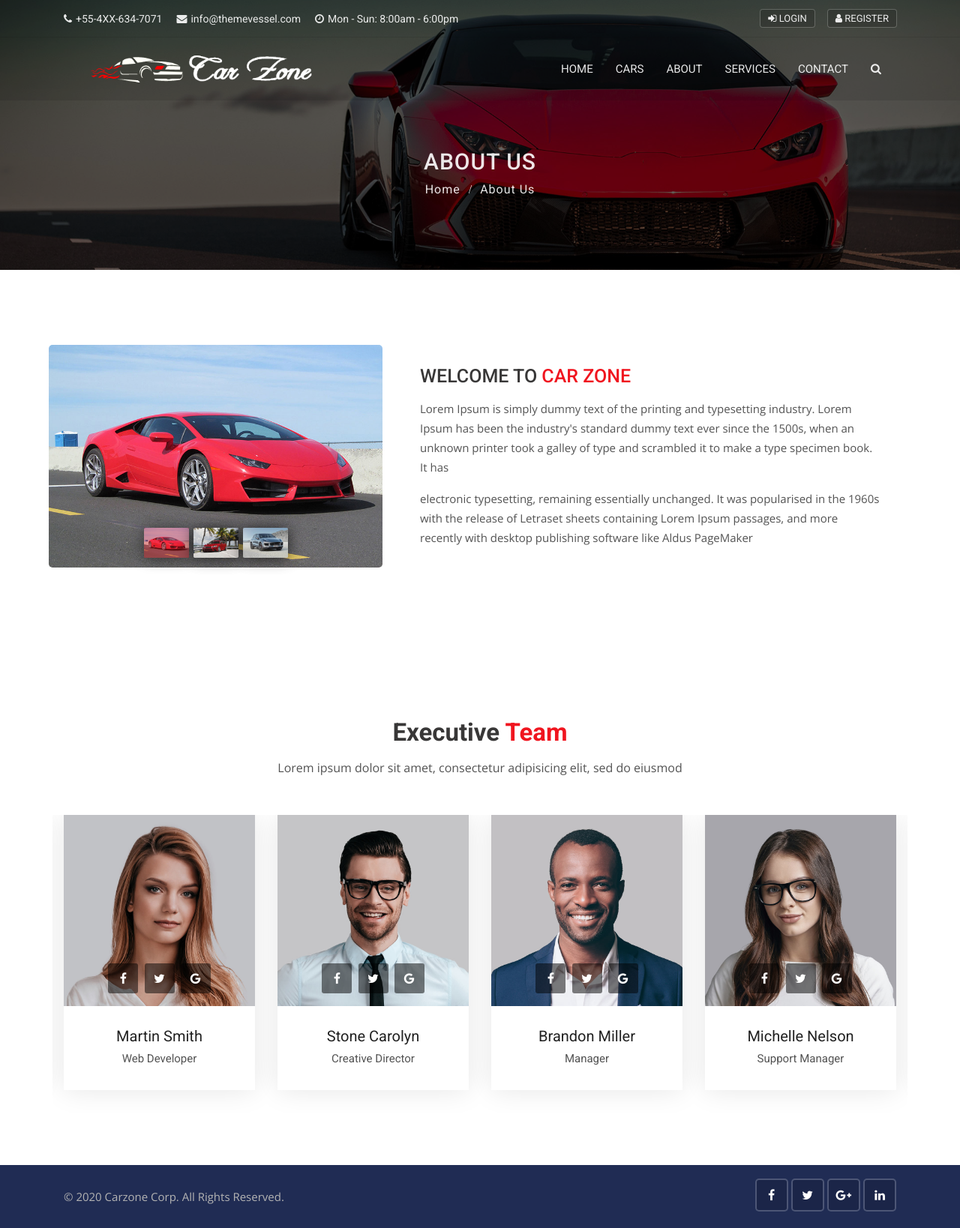
After one commit to srmorteza/Car_Selling_Business_Website, a Django app: page /about in a window 1280 px wide. The commit adds this page. Shown: the whole page at 75% size. Run offline with Django 4.2, Linux system fonts and the light colour scheme; some libraries are stand-ins or nearby versions.

Commit message:
add about,services,contact template to project 1401-6-16

```diff
--- a/pages/urls.py
+++ b/pages/urls.py
@@ -3,5 +3,9 @@ from django.urls import path
 from . import views
 
 urlpatterns = [
-    path('', views.Home, name='home'),
+    path('', views.home, name='home'),
+    path('about', views.about, name='about'),
+    path('services', views.services, name='services'),
+    path('contact', views.contact, name='contact'),
+
 ]
--- a/pages/views.py
+++ b/pages/views.py
@@ -3,5 +3,17 @@ from django.shortcuts import render
 
 # Create your views here.
 
-def Home(request):
+def home(request):
     return render(request, 'pages/home.html')
+
+
+def about(request):
+    return render(request, 'pages/about.html')
+
+
+def services(request):
+    return render(request, 'pages/services.html')
+
+
+def contact(request):
+    return render(request, 'pages/contact.html')
--- a/templates/base.html
+++ b/templates/base.html
@@ -41,89 +41,22 @@
 </head>
 <body>
 <div class="page_loader"></div>
-
-<!-- Top header start -->
-<header class="top-header th-2 top-header-bg">
-    <div class="container">
-        <div class="row">
-            <div class="col-lg-8 col-md-8 col-sm-7">
-                <div class="list-inline">
-                    <a href="tel:+55-4XX-634-7071"><i class="fa fa-phone"></i>+55-4XX-634-7071</a>
-                    <a href="tel:info@themevessel.com"><i class="fa fa-envelope"></i>info@themevessel.com</a>
-                    <a href="tel:info@themevessel.com"><i class="fa fa-clock-o"></i>Mon - Sun: 8:00am - 6:00pm</a>
-                </div>
-            </div>
-            <div class="col-lg-4 col-md-4 col-sm-5">
-                <ul class="top-social-media pull-right">
-                    <li>
-                        <a href="login.html" class="sign-in"><i class="fa fa-sign-in"></i> Login</a>
-                    </li>
-                    <li>
-                        <a href="signup.html" class="sign-in"><i class="fa fa-user"></i> Register</a>
-                    </li>
-                </ul>
-            </div>
-        </div>
-    </div>
-</header>
-<!-- Top header end -->
-
-<!-- Main header start -->
-<header class="main-header sticky-header header-with-top">
-    <div class="container">
-        <nav class="navbar navbar-expand-lg navbar-light">
-            <a class="navbar-brand company-logo" href="#">
-                <img src="{% static 'img/logos/black-logo.png' %}" alt="logo">
-            </a>
-            <button class="navbar-toggler" type="button" data-toggle="collapse" data-target="#navbar"
-                    aria-controls="navbar" aria-expanded="false" aria-label="Toggle navigation">
-                <span class="fa fa-bars"></span>
-            </button>
-            <div class="navbar-collapse collapse w-100" id="navbar">
-                <ul class="navbar-nav ml-auto">
-                    <li class="nav-item">
-                        <a class="nav-link dropdown-toggle" href="#" id="navbarDropdownMenuLink" data-toggle="dropdown"
-                           aria-haspopup="true" aria-expanded="false">
-                            Home
-                        </a>
-                    </li>
-                    <li class="nav-item">
-                        <a class="nav-link" href="cars.html">
-                            Cars
-                        </a>
-                    </li>
-                    <li class="nav-item">
-                        <a class="nav-link" href="/carhouse/about.html">
-                            About
-                        </a>
-                    </li>
-                    <li class="nav-item">
-                        <a class="nav-link" href="services.html">
-                            Services
-                        </a>
-                    </li>
-
-
-                    <li class="nav-item dropdown">
-                        <a class="nav-link" href="contact.html">Contact</a>
-                    </li>
-                    <li class="nav-item dropdown m-hide">
-                        <a href="#full-page-search" class="nav-link h-icon">
-                            <i class="fa fa-search"></i>
-                        </a>
-                    </li>
-                </ul>
-            </div>
-        </nav>
-    </div>
-</header>
-<!-- Main header end -->
-
+{% include 'includes/topbar.html' %}
+{% include 'includes/navbar.html' %}
 {% block content %}
 
 {% endblock %}
 
+<!-- Full Page Search -->
+<div id="full-page-search">
+    <button type="button" class="close">×</button>
+    <form action="https://storage.googleapis.com/theme-vessel/carhouse/index.html#" class="search-header">
+        <input type="search" value="" placeholder="type keyword(s) here. Eg: audi, benz etc" />
+        <button type="submit" class="btn btn-sm button-theme">Search</button>
+    </form>
+</div>
 
+{% include 'includes/footer.html' %}
 
 
 <script src="{% static 'js/jquery-2.2.0.min.js' %}"></script>
--- /dev/null
+++ b/templates/includes/footer.html
@@ -0,0 +1,25 @@
+{% load static %}
+<!-- Footer start -->
+<footer class="footer">
+
+    <div class="sub-footer">
+        <div class="container">
+            <div class="row">
+                <div class="col-lg-8">
+                    <p class="copy">© 2020 <a href="#">Carzone Corp.</a> All Rights Reserved.</p>
+                </div>
+                <div class="col-lg-4">
+                    <div class="social-list-2">
+                        <ul>
+                            <li><a href="#" class="facebook-bg"><i class="fa fa-facebook"></i></a></li>
+                            <li><a href="#" class="twitter-bg"><i class="fa fa-twitter"></i></a></li>
+                            <li><a href="#" class="google-bg"><i class="fa fa-google-plus"></i></a></li>
+                            <li><a href="#" class="linkedin-bg"><i class="fa fa-linkedin"></i></a></li>
+                        </ul>
+                    </div>
+                </div>
+            </div>
+        </div>
+    </div>
+</footer>
+<!-- Footer end -->
--- /dev/null
+++ b/templates/includes/navbar.html
@@ -0,0 +1,59 @@
+{% load static %}
+
+
+<!-- Main header start -->
+<header class="main-header sticky-header header-with-top">
+    <div class="container">
+        <nav class="navbar navbar-expand-lg navbar-light">
+            <a class="navbar-brand company-logo" href="#">
+                <img src="{% static 'img/logos/black-logo.png' %}" alt="logo">
+            </a>
+            <button class="navbar-toggler" type="button" data-toggle="collapse" data-target="#navbar"
+                    aria-controls="navbar" aria-expanded="false" aria-label="Toggle navigation">
+                <span class="fa fa-bars"></span>
+            </button>
+            <div class="navbar-collapse collapse w-100" id="navbar">
+                <ul class="navbar-nav ml-auto">
+{#                    <li class="nav-item">#}
+{#                        <a class="nav-link dropdown-toggle" href="{% url 'home' %}" id="navbarDropdownMenuLink" data-toggle="dropdown"#}
+{#                           aria-haspopup="true" aria-expanded="false">#}
+{#                            home#}
+{#                        </a>#}
+{#                    </li>#}
+                      <li class="nav-item">
+                        <a class="nav-link" href="{% url 'home' %}">
+                            home
+                        </a>
+                    </li>
+
+                    <li class="nav-item">
+                        <a class="nav-link" href="cars.html">
+                            Cars
+                        </a>
+                    </li>
+                    <li class="nav-item">
+                        <a class="nav-link" href="{% url 'about' %}">
+                            About
+                        </a>
+                    </li>
+                    <li class="nav-item">
+                        <a class="nav-link" href="{% url 'services' %}">
+                            Services
+                        </a>
+                    </li>
+
+
+                    <li class="nav-item dropdown">
+                        <a class="nav-link" href="{% url 'contact' %}">Contact</a>
+                    </li>
+                    <li class="nav-item dropdown m-hide">
+                        <a href="#full-page-search" class="nav-link h-icon">
+                            <i class="fa fa-search"></i>
+                        </a>
+                    </li>
+                </ul>
+            </div>
+        </nav>
+    </div>
+</header>
+<!-- Main header end -->
--- /dev/null
+++ b/templates/includes/topbar.html
@@ -0,0 +1,26 @@
+{% load static %}
+<!-- Top header start -->
+<header class="top-header th-2 top-header-bg">
+    <div class="container">
+        <div class="row">
+            <div class="col-lg-8 col-md-8 col-sm-7">
+                <div class="list-inline">
+                    <a href="tel:+55-4XX-634-7071"><i class="fa fa-phone"></i>+55-4XX-634-7071</a>
+                    <a href="tel:info@themevessel.com"><i class="fa fa-envelope"></i>info@themevessel.com</a>
+                    <a href="tel:info@themevessel.com"><i class="fa fa-clock-o"></i>Mon - Sun: 8:00am - 6:00pm</a>
+                </div>
+            </div>
+            <div class="col-lg-4 col-md-4 col-sm-5">
+                <ul class="top-social-media pull-right">
+                    <li>
+                        <a href="login.html" class="sign-in"><i class="fa fa-sign-in"></i> Login</a>
+                    </li>
+                    <li>
+                        <a href="signup.html" class="sign-in"><i class="fa fa-user"></i> Register</a>
+                    </li>
+                </ul>
+            </div>
+        </div>
+    </div>
+</header>
+<!-- Top header end -->
--- /dev/null
+++ b/templates/pages/about.html
@@ -0,0 +1,181 @@
+{% extends 'base.html' %}
+{% load static %}
+{% block content %}
+
+    <!-- Sub banner start -->
+<div class="sub-banner overview-bgi">
+    <div class="container breadcrumb-area">
+        <div class="breadcrumb-areas">
+            <h1>About Us</h1>
+            <ul class="breadcrumbs">
+                <li><a href="{% url 'home' %}">Home</a></li>
+                <li class="active">About Us</li>
+            </ul>
+        </div>
+    </div>
+</div>
+<!-- Sub Banner end -->
+
+    <!-- Service center strat -->
+<div class="about-car content-area-5">
+    <div class="container">
+        <div class="row">
+            <div class="col-xl-5 col-lg-6">
+                <div class="about-car-photo">
+                    <div id="carDetailsSlider" class="carousel car-details-sliders slide">
+                        <!-- main slider carousel items -->
+                        <div class="carousel-inner">
+                            <div class="active item carousel-item" data-slide-number="0">
+                                <img src="{% static 'img/car/car-1.jpg' %}" class="img-fluid" alt="slider-car">
+                            </div>
+                            <div class="item carousel-item" data-slide-number="1">
+                                <img src="{% static 'img/car/car-2.jpg' %}" class="img-fluid" alt="slider-car">
+                            </div>
+                            <div class="item carousel-item" data-slide-number="2">
+                                <img src="{% static 'img/car/car-3.jpg' %}" class="img-fluid" alt="slider-car">
+                            </div>
+                        </div>
+                        <!-- main slider carousel nav controls -->
+                        <ul class="carousel-indicators car-properties list-inline nav nav-justified">
+                            <li class="list-inline-item active">
+                                <a id="carousel-selector-0" class="selected" data-slide-to="0" data-target="#carDetailsSlider">
+                                    <img src="{% static 'img/car/car-1.jpg' %}" class="img-fluid" alt="small-car">
+                                </a>
+                            </li>
+                            <li class="list-inline-item">
+                                <a id="carousel-selector-1" data-slide-to="1" data-target="#carDetailsSlider">
+                                    <img src="{% static 'img/car/car-2.jpg' %}" class="img-fluid" alt="small-car">
+                                </a>
+                            </li>
+                            <li class="list-inline-item">
+                                <a id="carousel-selector-2" data-slide-to="2" data-target="#carDetailsSlider">
+                                    <img src="{% static 'img/car/car-3.jpg' %}" class="img-fluid" alt="small-car">
+                                </a>
+                            </li>
+                        </ul>
+                    </div>
+                </div>
+            </div>
+            <div class="col-xl-7 col-lg-6 align-self-center">
+                <div class="best-used-car">
+                    <h3>Welcome to <span>Car Zone</span></h3>
+                    <p>Lorem Ipsum is simply dummy text of the printing and typesetting industry. Lorem Ipsum has been the industry's standard dummy text ever since the 1500s, when an unknown printer took a galley of type and scrambled it to make a type specimen book. It has</p>
+                    <p class="mb-0">electronic typesetting, remaining essentially unchanged. It was popularised in the 1960s with the release of Letraset sheets containing Lorem Ipsum passages, and more recently with desktop publishing software like Aldus PageMaker</p>
+                </div>
+            </div>
+        </div>
+    </div>
+</div>
+<!-- Service center end -->
+
+
+
+<!-- Our team start -->
+<div class="our-team content-area">
+    <div class="container">
+        <!-- Main title -->
+        <div class="main-title">
+            <h1>Executive <span>Team</span></h1>
+            <p>Lorem ipsum dolor sit amet, consectetur adipisicing elit, sed do eiusmod</p>
+        </div>
+        <!-- Slick slider area start -->
+        <div class="slick-slider-area clearfix">
+            <div class="row slick-carousel" data-slick='{"slidesToShow": 4, "responsive":[{"breakpoint": 1024,"settings":{"slidesToShow": 2}}, {"breakpoint": 768,"settings":{"slidesToShow": 1}}]}'>
+                <div class="slick-slide-item">
+                    <div class="team-1">
+                        <div class="photo">
+                            <a href="#">
+                                <img src="{% static '' %}img/avatar/avatar-12.jpg" alt="team-1" class="img-fluid">
+                            </a>
+                            <div class="social-list clearfix">
+                                <a href="#" class="facebook-bg"><i class="fa fa-facebook"></i></a>
+                                <a href="#" class="twitter-bg"><i class="fa fa-twitter"></i></a>
+                                <a href="#" class="google-bg"><i class="fa fa-google"></i></a>
+                            </div>
+                        </div>
+                        <div class="details">
+                            <h4><a href="team-detail.html">Brandon Miller</a></h4>
+                            <h5>Manager</h5>
+                        </div>
+                    </div>
+                </div>
+                <div class="slick-slide-item">
+                    <div class="team-1">
+                        <div class="photo">
+                            <a href="#">
+                                <img src="{% static '' %}img/avatar/avatar-9.jpg" alt="team-1" class="img-fluid">
+                            </a>
+                            <div class="social-list clearfix">
+                                <a href="#" class="facebook-bg"><i class="fa fa-facebook"></i></a>
+                                <a href="#" class="twitter-bg"><i class="fa fa-twitter"></i></a>
+                                <a href="#" class="google-bg"><i class="fa fa-google"></i></a>
+                            </div>
+                        </div>
+                        <div class="details">
+                            <h4><a href="team-detail.html">Michelle Nelson</a></h4>
+                            <h5>Support Manager</h5>
+                        </div>
+                    </div>
+                </div>
+                <div class="slick-slide-item">
+                    <div class="team-1">
+                        <div class="photo">
+                            <a href="#">
+                                <img src="{% static 'img/avatar/avatar-11.jpg' %}" alt="team-1" class="img-fluid">
+                            </a>
+                            <div class="social-list clearfix">
+                                <a href="#" class="facebook-bg"><i class="fa fa-facebook"></i></a>
+                                <a href="#" class="twitter-bg"><i class="fa fa-twitter"></i></a>
+                                <a href="#" class="google-bg"><i class="fa fa-google"></i></a>
+                            </div>
+                        </div>
+                        <div class="details">
+                            <h4><a href="team-detail.html">Stone Carolyn</a></h4>
+                            <h5>Creative Director</h5>
+                        </div>
+                    </div>
+                </div>
+                <div class="slick-slide-item">
+                    <div class="team-1">
+                        <div class="photo">
+                            <a href="#">
+                                <img src="{% static 'img/avatar/avatar-10.jpg' %}" alt="team-1" class="img-fluid">
+                            </a>
+                            <div class="social-list clearfix">
+                                <a href="#" class="facebook-bg"><i class="fa fa-facebook"></i></a>
+                                <a href="#" class="twitter-bg"><i class="fa fa-twitter"></i></a>
+                                <a href="#" class="google-bg"><i class="fa fa-google"></i></a>
+                            </div>
+                        </div>
+                        <div class="details">
+                            <h4><a href="team-detail.html">Martin Smith</a></h4>
+                            <h5>Web Developer</h5>
+                        </div>
+                    </div>
+                </div>
+                <div class="slick-slide-item">
+                    <div class="team-1">
+                        <div class="photo">
+                            <a href="#">
+                                <img src="{% static 'img/avatar/avatar-11.jpg' %}" alt="team-1" class="img-fluid">
+                            </a>
+                            <div class="social-list clearfix">
+                                <a href="#" class="facebook-bg"><i class="fa fa-facebook"></i></a>
+                                <a href="#" class="twitter-bg"><i class="fa fa-twitter"></i></a>
+                                <a href="#" class="google-bg"><i class="fa fa-google"></i></a>
+                            </div>
+                        </div>
+                        <div class="details">
+                            <h4><a href="team-detail.html">Stone Carolyn</a></h4>
+                            <h5>Creative Director</h5>
+                        </div>
+                    </div>
+                </div>
+            </div>
+        </div>
+    </div>
+</div>
+<!-- Our team end -->
+
+
+{% endblock %}
```
Also changed, not shown: templates/pages/contact.html (added, +110 -0 lines), templates/pages/home.html (+0 -31 lines), templates/pages/services.html (added, +168 -0 lines).
